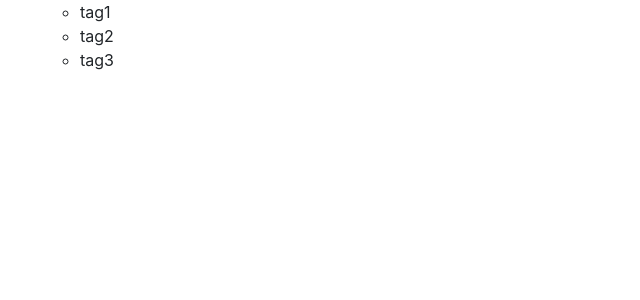
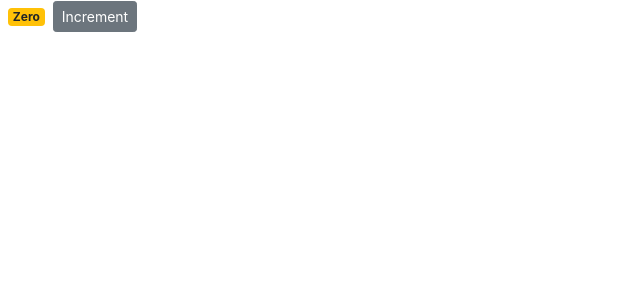
Before and after one commit to InfoTechSole/react-practice, a React (Create React App) app: page / in a window 1280 px wide. Shown: the top 300 px of the page, without its empty margins (0-640 px from the left). Built offline with nearby package versions, Linux system fonts and the light colour scheme.

Commit message:
3-Components 10th lecture

```diff
--- a/src/components/counter.jsx
+++ b/src/components/counter.jsx
@@ -2,33 +2,41 @@
 
 class Counter extends Component {
   state = {
-    count: 0,
-    tags: ["tag1", "tag2", "tag3"]
+    count: 0
   };
 
-  renderTags() {
-    if (this.state.tags.length === 0) return <p> There are no tags. </p>;
-
-    return (
-      <ul>
-        {this.state.tags.map(tag => (
-          <li key={tag}>{tag}</li>
-        ))}
-      </ul>
-    );
+  handleIncrement() {
+    console.log("Increment Clicked");
+    // console.log(this.state.count); // This line will cause error: can not read property of undefined
+    // 'this' keyword is not accessible in regular javascript function
   }
 
   render() {
     return (
       <React.Fragment>
-        {/* In javascript we can apply logical AND operator between non-boolean values
-        In JS, when AND operator is used among multiple value then; if 1st value is true then it continues to evaluate, and it will return last value if all are true
-        For example: true && 'Hi' will return 'Hi'
-        true && 'Hi' && 1 will return 1  */}
-        {this.state.tags.length === 0 && "Please create a new tag."}
-        <ul>{this.renderTags()}</ul>
+        <span className={this.getBadgeClasses()}> {this.formatCount()} </span>
+        <button
+          onClick={this.handleIncrement}
+          className="btn btn-secondary btn-sm"
+        >
+          Increment
+        </button>
       </React.Fragment>
     );
+  }
+
+  getBadgeClasses() {
+    let classes = "badge m-2 badge-";
+    classes += this.state.count === 0 ? "warning" : "primary";
+    return classes;
+  }
+
+  formatCount() {
+    // Using 'object destructring' to extract object properties
+    const { count, test } = this.state;
+    console.log(test);
+
+    return count === 0 ? "Zero" : count;
   }
 }
 
```
